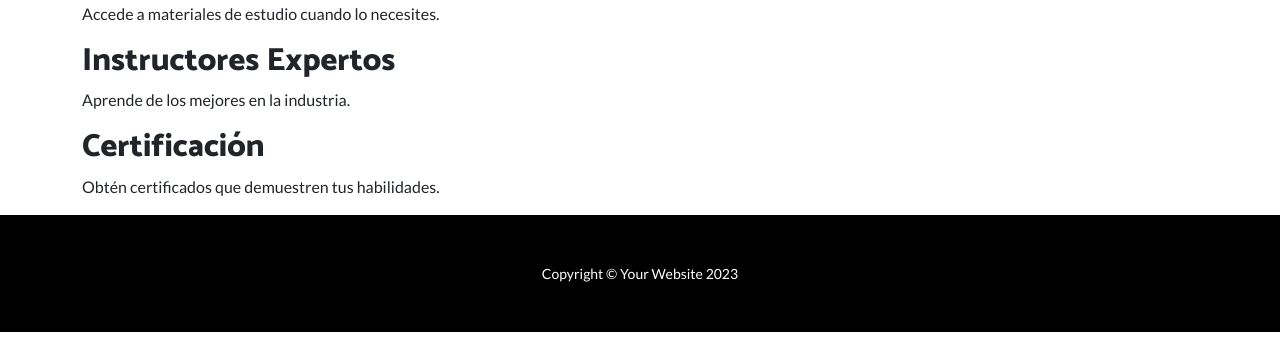
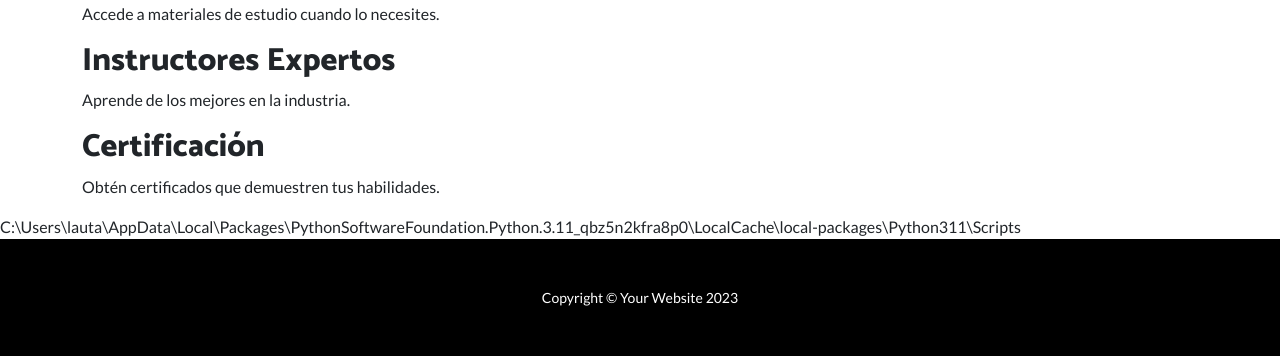
Before and after one commit to lacattaneo/entregaCoderHouse, a Django app: template appCoder/templates/AppCoder/inicio.html in a window 1280 px wide. Shown: the part 865-1221 px from the top of the page. Before the commit the page ends 1197 px from the top, so only its background shows below. Run offline with Django 5.2, Linux system fonts and the light colour scheme; the template is opened without the code that fills it, so the values that code supplies are empty; some libraries are stand-ins or nearby versions.

Commit message:
commit previo al cambio

```diff
--- a/appCoder/templates/AppCoder/inicio.html
+++ b/appCoder/templates/AppCoder/inicio.html
@@ -24,6 +24,7 @@
             <p>Obtén certificados que demuestren tus habilidades.</p>
         </div>
     </section>
-</main>
+</main>C:\Users\lauta\AppData\Local\Packages\PythonSoftwareFoundation.Python.3.11_qbz5n2kfra8p0\LocalCache\local-packages\Python311\Scripts
+
 
 {% endblock contenidoCambiante %}
```
